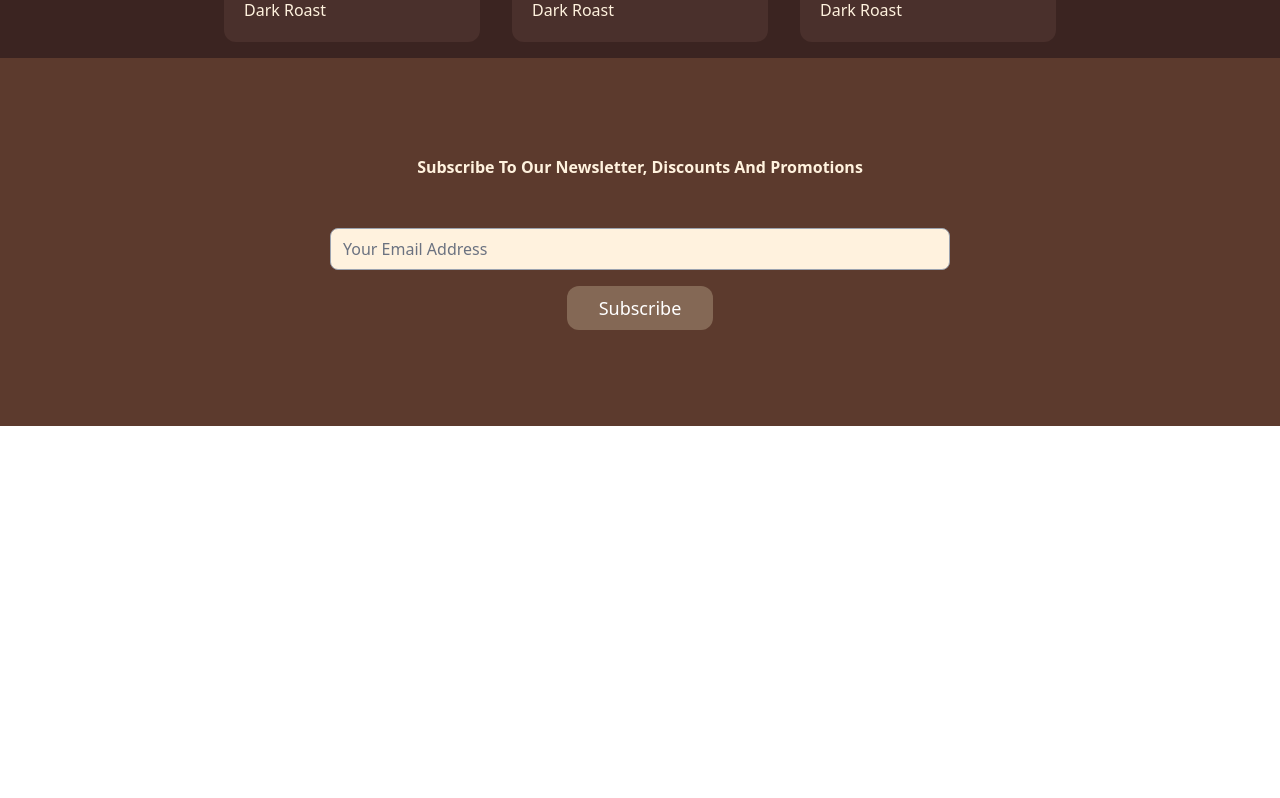
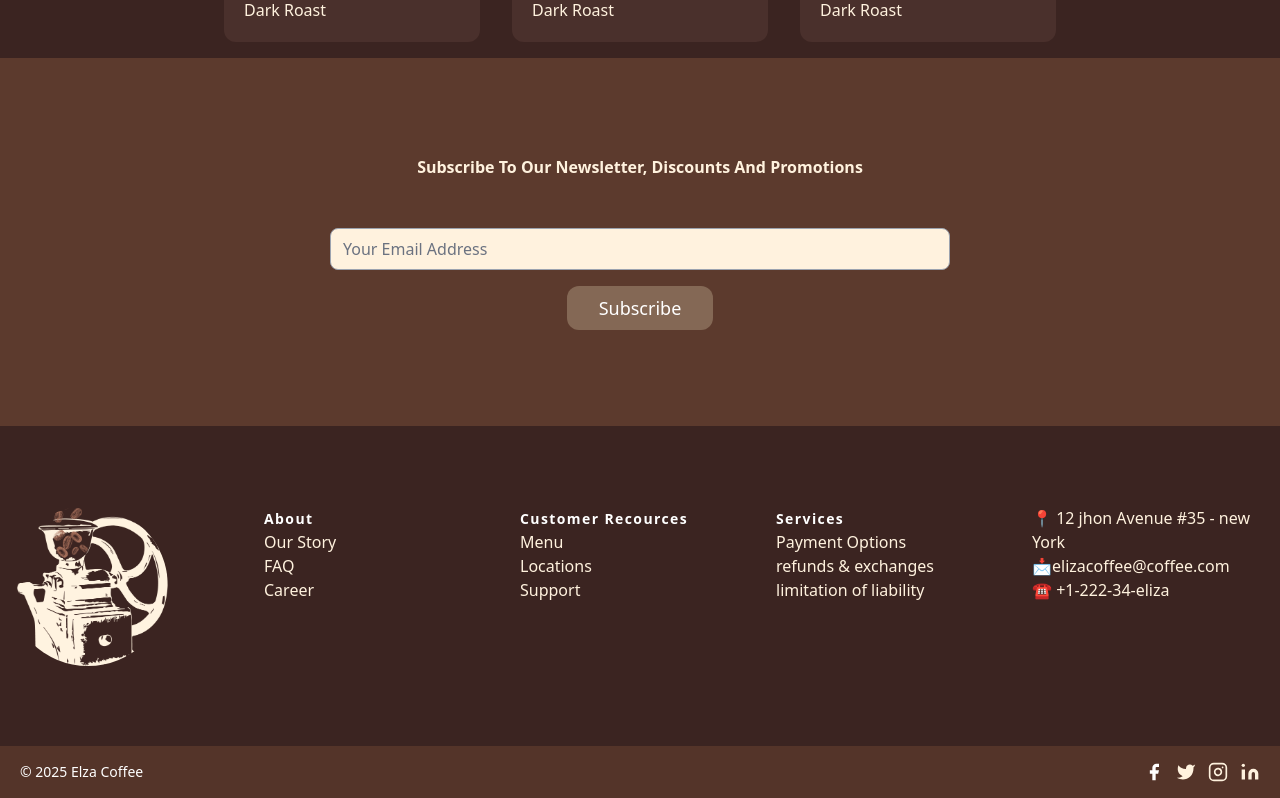
Before and after one commit to muhammadhasansiddiqui/vite-project, a React (Vite) app: page / in a window 1280 px wide. Shown: the part 3421-4219 px from the top of the page. Before the commit the page ends 3847 px from the top, so only its background shows below. Built offline with nearby package versions, Linux system fonts and the light colour scheme.

Commit message:
react ui web done

```diff
--- a/src/App.jsx
+++ b/src/App.jsx
@@ -9,6 +9,7 @@ import Recomm from "./components/recom";
 import Offer from "./components/offer";
 import Hero from "./components/Hero";
 import Recom2 from "./components/recom2";
+import Fot from "./components/fot";
 
 function App() {
   return (
@@ -21,6 +22,7 @@ function App() {
        <Reserve />
        <Recomm  />
        <Recom2  />
+       <Fot     />
 
       {/* <Routes>
         <Route path="/" element={<Home />} />
--- /dev/null
+++ b/src/components/fot.jsx
@@ -0,0 +1,168 @@
+import React from "react";
+import fotImg from "../assets/Graphic.png";
+
+const Fot = () => {
+    return (
+
+<>
+  <footer className="text-[#fff2de] bg-[#3B2421] body-font">
+    <div className="container px-2 py-20 mx-auto flex md:items-center lg:items-start md:flex-row md:flex-nowrap flex-wrap flex-col">
+    <div className="w-40 h-40">
+  <img
+    src={fotImg}
+    alt="logo"
+    className="w-full h-full object-cover rounded-full"
+  />
+</div>
+
+      <div className="flex-grow flex flex-wrap md:pl-20 -mb-10 md:mt-0 mt-10 md:text-left text-center">
+        <div className="lg:w-1/4 md:w-1/2 w-full px-4">
+          {/* <h2 className="title-font font-extrabold text-white tracking-widest text-sm mb-3">
+            CATEGORIES
+          </h2> */}
+          <nav className="list-none mb-10">
+            <li>
+              <a className="title-font font-bold text-white tracking-widest text-sm mb-3">About</a>
+            </li>
+            <li>
+              <a className="text-[#fff2de] hover:text-white">Our Story</a>
+            </li>
+            <li>
+              <a className="text-[#fff2de] hover:text-white">FAQ</a>
+            </li>
+            <li>
+              <a className="text-[#fff2de] hover:text-white">Career</a>
+            </li>
+          </nav>
+        </div>
+        <div className="lg:w-1/4 md:w-1/2 w-full px-4">
+          {/* <h2 className="title-font font-extrabold text-white tracking-widest text-sm mb-3">
+            CATEGORIES
+          </h2> */}
+          <nav className="list-none mb-10">
+            <li>
+              <a className="title-font font-bold text-white tracking-widest text-sm mb-3">Customer Recources</a>
+            </li>
+            <li>
+              <a className="text-[#fff2de] hover:text-white">Menu</a>
+            </li>
+            <li>
+              <a className="text-[#fff2de] hover:text-white">Locations</a>
+            </li>
+            <li>
+              <a className="text-[#fff2de] hover:text-white">Support</a>
+            </li>
+          </nav>
+        </div>
+        <div className="lg:w-1/4 md:w-1/2 w-full px-4">
+          {/* <h2 className="title-font font-extrabold text-white tracking-widest text-sm mb-3">
+            CATEGORIES
+          </h2> */}
+          <nav className="list-none mb-10">
+            <li>
+              <a className="title-font font-bold text-white tracking-widest text-sm mb-3">Services</a>
+            </li>
+            <li>
+              <a className="text-[#fff2de] hover:text-white">Payment Options</a>
+            </li>
+            <li>
+              <a className="text-[#fff2de] hover:text-white">refunds & exchanges</a>
+            </li>
+            <li>
+              <a className="text-[#fff2de] hover:text-white">limitation of liability</a>
+            </li>
+          </nav>
+        </div>
+        <div className="lg:w-1/4 md:w-1/2 w-full px-4">
+          {/* <h2 className="title-font font-extrabold text-white tracking-widest text-sm mb-3">
+            CATEGORIES
+          </h2> */}
+          <nav className="list-none mb-10">
+            <li>
+              <a className="text-[#fff2de] hover:text-white">📍 12 jhon Avenue #35 - new York </a>
+            </li>
+            <li>
+              <a className="text-[#fff2de] hover:text-white">📩elizacoffee@coffee.com</a>
+            </li>
+            <li>
+              <a className="text-[#fff2de] hover:text-white">☎ +1-222-34-eliza</a>
+            </li>
+            <li>
+              {/* <a className="text-[#fff2de] hover:text-white">Fourth Link</a> */}
+            </li>
+          </nav>
+        </div>
+      </div>
+    </div>
+    <div className="bg-[#5C3A2D] bg-opacity-75">
+      <div className="container mx-auto py-4 px-5 flex flex-wrap flex-col sm:flex-row">
+        <p className="text-white text-sm text-center sm:text-left">
+          © 2025 Elza Coffee
+
+        </p>
+        <span className="inline-flex sm:ml-auto sm:mt-0 mt-2 justify-center sm:justify-start">
+          <a className="text-white">
+            <svg
+              fill="currentColor"
+              strokeLinecap="round"
+              strokeLinejoin="round"
+              strokeWidth={2}
+              className="w-5 h-5"
+              viewBox="0 0 24 24"
+            >
+              <path d="M18 2h-3a5 5 0 00-5 5v3H7v4h3v8h4v-8h3l1-4h-4V7a1 1 0 011-1h3z" />
+            </svg>
+          </a>
+          <a className="ml-3 text-[#fff2de]">
+            <svg
+              fill="currentColor"
+              strokeLinecap="round"
+              strokeLinejoin="round"
+              strokeWidth={2}
+              className="w-5 h-5"
+              viewBox="0 0 24 24"
+            >
+              <path d="M23 3a10.9 10.9 0 01-3.14 1.53 4.48 4.48 0 00-7.86 3v1A10.66 10.66 0 013 4s-4 9 5 13a11.64 11.64 0 01-7 2c9 5 20 0 20-11.5a4.5 4.5 0 00-.08-.83A7.72 7.72 0 0023 3z" />
+            </svg>
+          </a>
+          <a className="ml-3 text-[#fff2de]">
+            <svg
+              fill="none"
+              stroke="currentColor"
+              strokeLinecap="round"
+              strokeLinejoin="round"
+              strokeWidth={2}
+              className="w-5 h-5"
+              viewBox="0 0 24 24"
+            >
+              <rect width={20} height={20} x={2} y={2} rx={5} ry={5} />
+              <path d="M16 11.37A4 4 0 1112.63 8 4 4 0 0116 11.37zm1.5-4.87h.01" />
+            </svg>
+          </a>
+          <a className="ml-3 text-[#fff2de]">
+            <svg
+              fill="currentColor"
+              stroke="currentColor"
+              strokeLinecap="round"
+              strokeLinejoin="round"
+              strokeWidth={0}
+              className="w-5 h-5"
+              viewBox="0 0 24 24"
+            >
+              <path
+                stroke="none"
+                d="M16 8a6 6 0 016 6v7h-4v-7a2 2 0 00-2-2 2 2 0 00-2 2v7h-4v-7a6 6 0 016-6zM2 9h4v12H2z"
+              />
+              <circle cx={4} cy={4} r={2} stroke="none" />
+            </svg>
+          </a>
+        </span>
+      </div>
+    </div>
+  </footer>
+</>
+
+
+
+    )}
+export default Fot;
```
Also changed, not shown: src/assets/Graphic.png (added).
